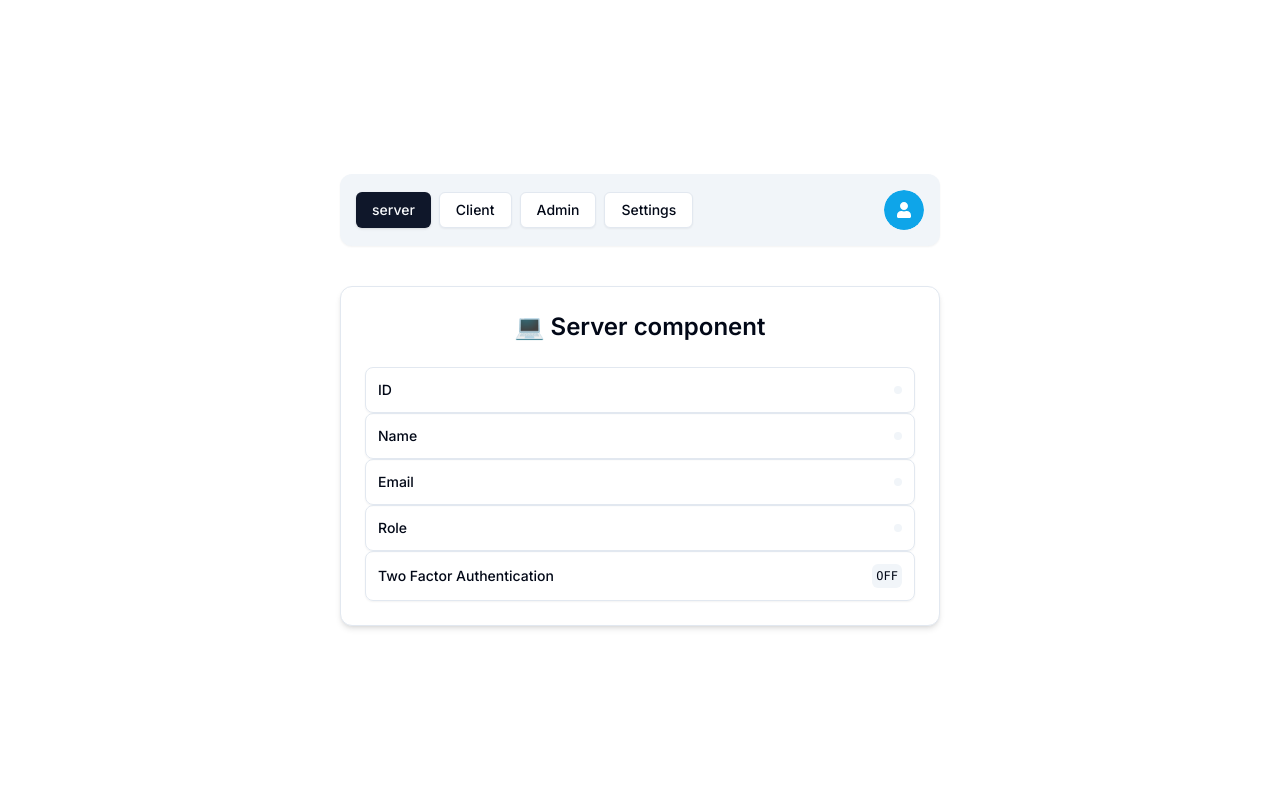
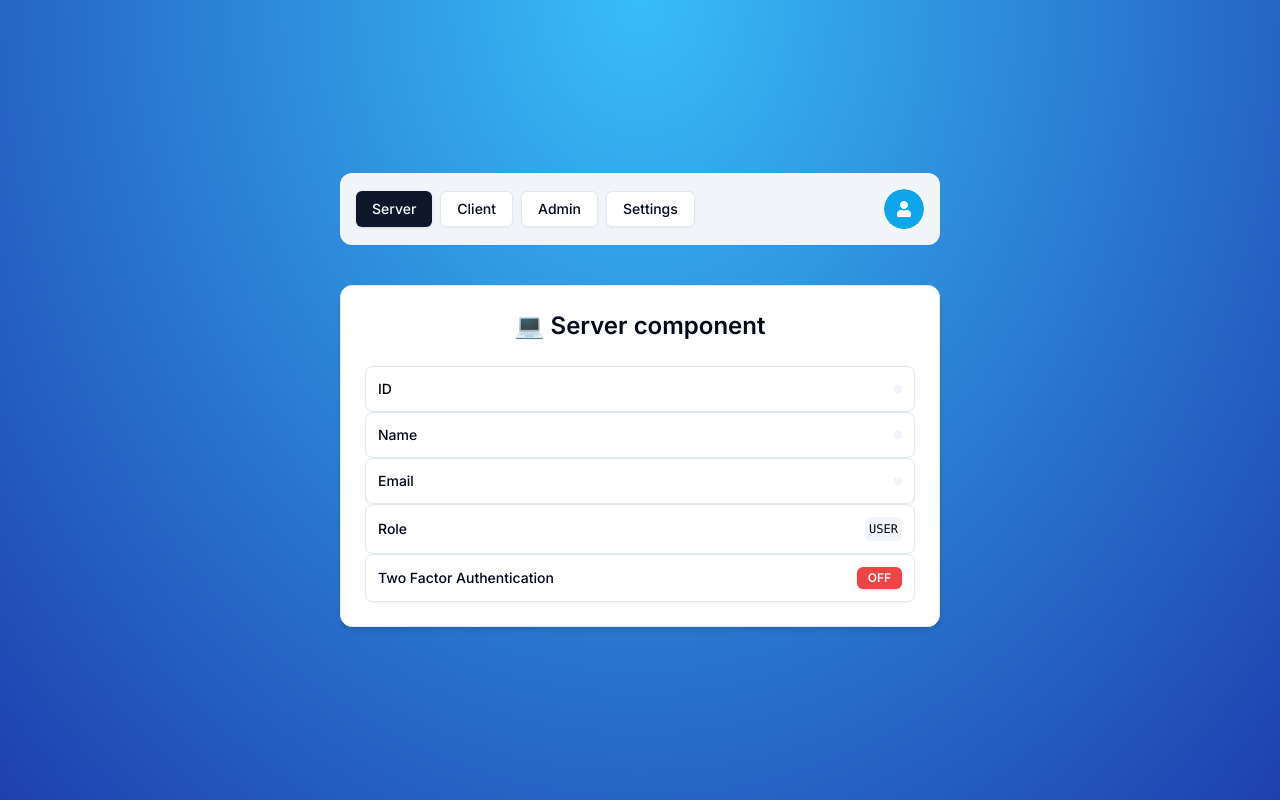
Before and after one commit to guipontifice/authentication, a Next.js app: page /server in a window 1280 px wide. Built offline with nearby package versions, Linux system fonts and the light colour scheme; no server answers.

Commit message:
add: bugs fixed

```diff
--- /dev/null
+++ b/app/(protected)/client/page.tsx
@@ -0,0 +1,12 @@
+'use client';
+
+import { UserInfo } from '@/components/user-info';
+import { useCurrentUser } from '@/hooks/use-current-user';
+
+const ClientPage = () => {
+  const user = useCurrentUser();
+
+  return <UserInfo label="📱 Client component" user={user} />;
+};
+
+export default ClientPage;
--- a/app/(protected)/layout.tsx
+++ b/app/(protected)/layout.tsx
@@ -5,7 +5,7 @@
 }
 const ProtectedLayout = ({ children }: ProtectedLayoutProps) => {
     return (
-        <div className="h-full w-full flex flex-col gap-y-10 items-center justify-center bg-[radial-gradient(ellipe_at_top,_var(--tw-gradient-stops))] from-sky-400 to-blue-800">
+        <div className="h-full w-full flex flex-col gap-y-10 items-center justify-center bg-[radial-gradient(ellipse_at_top,_var(--tw-gradient-stops))] from-sky-400 to-blue-800">
             <Navbar />
             {children}
         </div>
--- a/app/(protected)/server/page.tsx
+++ b/app/(protected)/server/page.tsx
@@ -1,8 +1,9 @@
-import { auth } from "@/auth";
 import { currentUser } from "@/lib/auth";
 import { UserInfo } from "@/components/user-info";
+
 const ServerPage = async () => {
     const user = await currentUser();
+
     return (
         <UserInfo
         label="💻 Server component"
--- a/app/(protected)/settings/_components/navbar.tsx
+++ b/app/(protected)/settings/_components/navbar.tsx
@@ -15,7 +15,7 @@
                         "default" : "outline"}
                 >
                     <Link href="/server">
-                        server
+                        Server
                     </Link>
                 </Button>
                 <Button
--- a/app/(protected)/settings/page.tsx
+++ b/app/(protected)/settings/page.tsx
@@ -11,7 +11,6 @@
     }
     return (
         <div className="bg-white p-10 rounded-xl">
-            {JSON.stringify(user)}
             <button onClick={onClick} type="submit">
                 Sign Out
             </button>
--- a/components/auth/logout-button.tsx
+++ b/components/auth/logout-button.tsx
@@ -1,7 +1,6 @@
-"use server";
+"use client";
 
 import { logout } from "@/actions/logout";
-
 interface LogoutButtonProps {
     children?: React.ReactNode;
 };
--- /dev/null
+++ b/components/ui/badge.tsx
@@ -0,0 +1,37 @@
+import * as React from "react"
+import { cva, type VariantProps } from "class-variance-authority"
+
+import { cn } from "@/lib/utils"
+
+const badgeVariants = cva(
+  "inline-flex items-center rounded-md border px-2.5 py-0.5 text-xs font-semibold transition-colors focus:outline-none focus:ring-2 focus:ring-ring focus:ring-offset-2",
+  {
+    variants: {
+      variant: {
+        default:
+          "border-transparent bg-primary text-primary-foreground shadow hover:bg-primary/80",
+        secondary:
+          "border-transparent bg-secondary text-secondary-foreground hover:bg-secondary/80",
+        destructive:
+          "border-transparent bg-destructive text-destructive-foreground shadow hover:bg-destructive/80",
+        outline: "text-foreground",
+        success: "border-transparent bg-emeral-500 text-primary-foreground"
+      },
+    },
+    defaultVariants: {
+      variant: "default",
+    },
+  }
+)
+
+export interface BadgeProps
+  extends React.HTMLAttributes<HTMLDivElement>,
+    VariantProps<typeof badgeVariants> {}
+
+function Badge({ className, variant, ...props }: BadgeProps) {
+  return (
+    <div className={cn(badgeVariants({ variant }), className)} {...props} />
+  )
+}
+
+export { Badge, badgeVariants }
--- a/components/user-info.tsx
+++ b/components/user-info.tsx
@@ -1,5 +1,6 @@
 import { Card, CardHeader, CardContent } from "./ui/card";
 import { ExtendedUser } from "@/next-auth";
+import { Badge } from "./ui/badge";
 
 interface UserInfoProps {
     user?: ExtendedUser;
@@ -16,7 +17,7 @@
                 <div className="flex flex-row items-center justify-between rounded-lg border p-3 shadow-sm">
                     <p className="text-sm font-medium">ID</p>
                     <p className="truncate text-xs max-w-[180px] font-mono p-1 bg-slate-100 rounded-md">
-                        {user?.name}
+                        {user?.id}
                     </p>
                 </div>
                 <div className="flex flex-row items-center justify-between rounded-lg border p-3 shadow-sm">
@@ -34,14 +35,16 @@
                 <div className="flex flex-row items-center justify-between rounded-lg border p-3 shadow-sm">
                     <p className="text-sm font-medium">Role</p>
                     <p className="truncate text-xs max-w-[180px] font-mono p-1 bg-slate-100 rounded-md">
-                        {user?.role}
+                        USER
                     </p>
                 </div>
                 <div className="flex flex-row items-center justify-between rounded-lg border p-3 shadow-sm">
                     <p className="text-sm font-medium">Two Factor Authentication</p>
-                    <p className="truncate text-xs max-w-[180px] font-mono p-1 bg-slate-100 rounded-md">
-                    OFF
-                    </p>
+                    <Badge
+                        variant={user?.isTwoFactorEnabled ? "success" : "destructive"}
+                    >
+                        {user?.isTwoFactorEnabled ? "ON" : "OFF"}
+                    </Badge>
                 </div>
             </CardContent>
         </Card>
--- a/package.json
+++ b/package.json
@@ -23,6 +23,7 @@
     "bcryptjs": "^2.4.3",
     "class-variance-authority": "^0.7.0",
     "clsx": "^2.1.0",
+    "crypto-js": "^4.2.0",
     "next": "14.1.4",
     "next-auth": "^5.0.0-beta.16",
     "prisma-client": "^0.0.0",
```
Also changed, not shown: tsconfig.json (+19 -5 lines), app/(protected)/admin/page.tsx (added), 1 other file (tests, documents, lock files or other folders).
